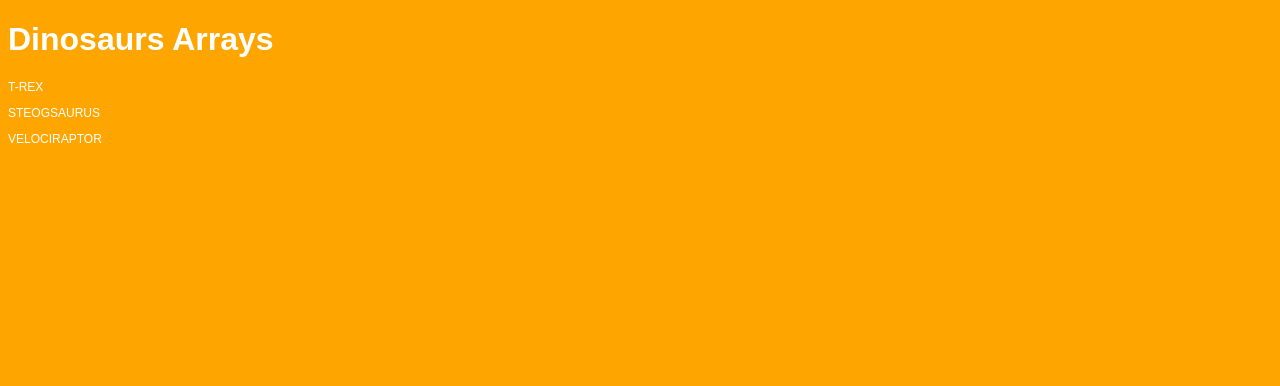
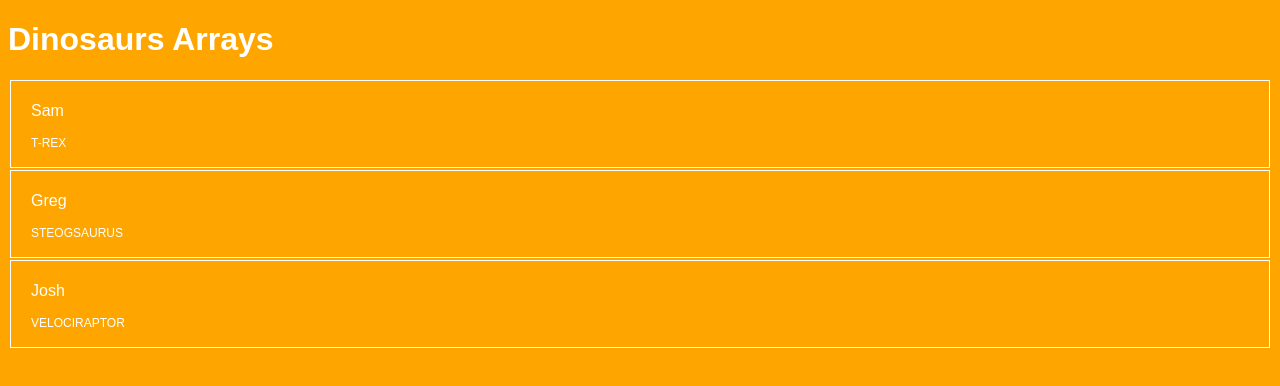
Before and after one commit to Saul3d/js-array, a plain HTML site: page index.html in a window 1280 px wide. Drawn offline with Linux system fonts and the light colour scheme.

Commit message:
added names to dinosaurs object

```diff
--- a/script.js
+++ b/script.js
@@ -1,12 +1,15 @@
 const dinosaurs = [
     {
-        dinoType: 't-rex'
+        dinoType: 't-rex',
+        name:'Sam'
     },
     {
-        dinoType: 'steogsaurus'
+        dinoType: 'steogsaurus',
+        name:'Greg'
     },
     {
-        dinoType: 'velociraptor'
+        dinoType: 'velociraptor',
+        name:'Josh'
     }
 ];
 
@@ -22,7 +25,10 @@ const printToDom = (divId, textToPrint) => {
 const buildDinosaurs = () => {
     let domString = '';
     for (let i = 0; i < dinosaurs.length; i++){
+        domString += `<div class="dinosaur">`;
+        domString += `<p>${dinosaurs[i].name}</p>`;
         domString += `<h3>${dinosaurs[i].dinoType}</h3>`;
+        domString += '</div>'
         // console.log(dinosaurs[i].dinoType);
         printToDom('display', domString);
     }
--- a/styles.css
+++ b/styles.css
@@ -4,7 +4,12 @@ body{
     font-family:sans-serif;
 
 }
-
+.dinosaur{
+    border:1px solid #fff;
+    padding:5px 20px;
+    margin:2px;
+    box-sizing:border-box;
+}
 h3{
     text-transform: uppercase;
     font-weight:200;
```
